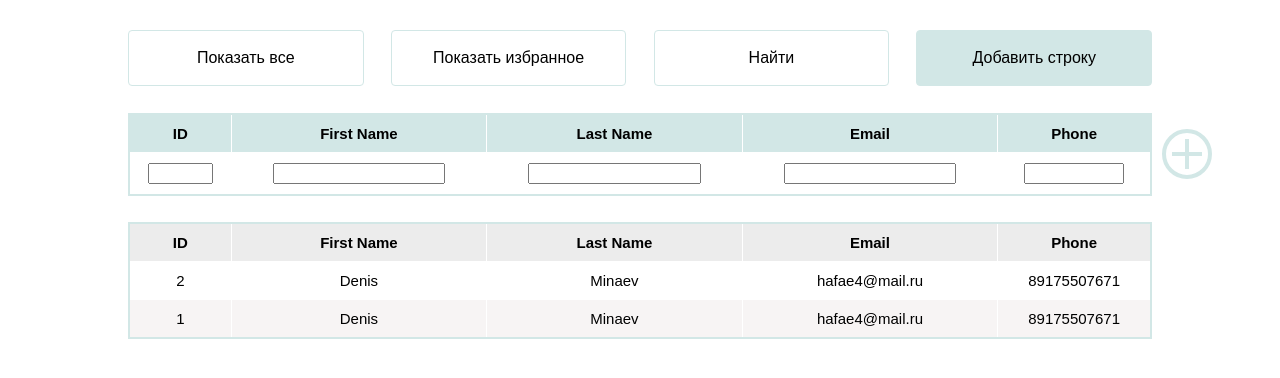
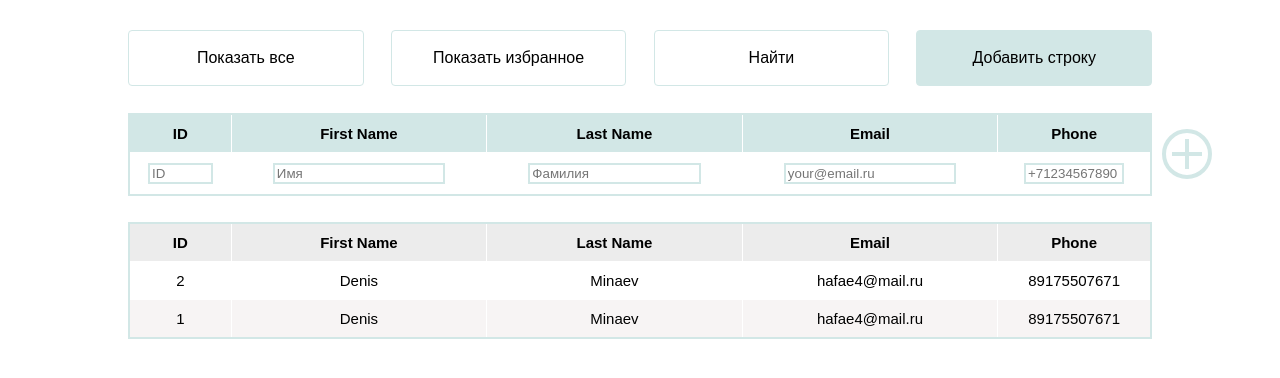
Before and after one commit to de-evg/future-test, a React (Create React App) app: page / in a window 1280 px wide. Both pictures are taken after a click on the button "Добавить строку". Shown: the top 378 px of the page. Built offline with nearby package versions, Linux system fonts and the light colour scheme.

Commit message:
wip. валидация формы

```diff
--- a/public/css/style.css
+++ b/public/css/style.css
@@ -130,8 +130,18 @@ tr .table__data:first-child {
   width: 1084px;
 }
 
-.add-row-form  input {
+.add-row-form input {
   width: 70%;
+  border: unset;
+  border: 2px solid #d2e7e6;
+}
+
+.add-row-form input:hover {
+  border-color:  #128277;
+}
+
+.add-row-form  input:valid {
+  border-color: #d2e7e6;
 }
 
 .add-row-form table {
--- a/src/components/add-input-email/add-input-email.jsx
+++ b/src/components/add-input-email/add-input-email.jsx
@@ -7,11 +7,11 @@ import {NameSpace} from '../../store/reducers/root';
 const AddInputEmail = ({email, updateInput}) => {
   const handleChange = useCallback((evt) => {
     evt.preventDefault();
-    updateInput({email: evt.target.value})
+    updateInput({email: evt.target.value, isEmailValid: true})
   }, [updateInput])
 
   return (
-    <input id="id" type="text" value={email} onChange={handleChange} />
+    <input id="id" type="email" value={email} onChange={handleChange} placeholder="your@email.ru" required />
   );
 };
 
@@ -20,14 +20,14 @@ AddInputEmail.propTypes = {
   updateInput: PropTypes.func.isRequired
 }
 
-const mapStateToProps = (state) => (({
+const mapStateToProps = (state) => ({
   email: state[NameSpace.NEW_ROW].email
-}));
+});
 
 const mapDispatchToProps = (dispatch) => ({
   updateInput(newValue) {
     dispatch(ActionCreator.updateNewRow(newValue))
   }
-})
+});
 
 export default connect(mapStateToProps, mapDispatchToProps)(AddInputEmail);
--- a/src/components/add-input-firstname/add-input-firstname.jsx
+++ b/src/components/add-input-firstname/add-input-firstname.jsx
@@ -7,11 +7,11 @@ import {NameSpace} from '../../store/reducers/root';
 const AddInputFirstname = ({firstName, updateInput}) => {
   const handleChange = useCallback((evt) => {
     evt.preventDefault();
-    updateInput({firstName: evt.target.value})
+    updateInput({firstName: evt.target.value, isFirstNameValid: true})
   }, [updateInput])
 
   return (
-    <input id="id" type="text" value={firstName} onChange={handleChange} />
+    <input id="id" type="text" value={firstName} onChange={handleChange} placeholder="Имя" required />
   );
 };
 
--- a/src/components/add-input-id/add-input-id.jsx
+++ b/src/components/add-input-id/add-input-id.jsx
@@ -1,33 +1,77 @@
-import React, {useCallback} from 'react';
-import PropTypes from 'prop-types';
-import {connect} from 'react-redux';
-import {ActionCreator} from "../../store/action";
-import {NameSpace} from '../../store/reducers/root';
+import React, { useCallback, useRef } from "react";
+import PropTypes from "prop-types";
+import { connect } from "react-redux";
+import { ActionCreator } from "../../store/action";
+import { NameSpace } from "../../store/reducers/root";
 
-const AddInputID = ({id, updateInput}) => {
-  const handleChange = useCallback((evt) => {
-    evt.preventDefault();
-    updateInput({id: evt.target.value})
-  }, [updateInput])
+const AddInputID = ({ id, updateInput, users }) => {
+  const idRef = useRef();
+
+  const handleChange = useCallback(
+    (evt) => {
+      evt.preventDefault();
+
+      const validateInput = (value) => {
+        const index = users.findIndex((user) => user.id === value);
+        return index === -1;
+      };
+
+      const isValid = validateInput(+evt.target.value);
+
+      if (isValid) {
+        idRef.current.style.borderColor = "#d2e7e6";
+      } else {
+        idRef.current.style.borderColor = "red";
+      }
+      updateInput({ id: +evt.target.value, isIdValid: isValid });
+    },
+    [updateInput, users]
+  );
 
   return (
-    <input id="id" type="number" value={id} onChange={handleChange} />
+    <input
+      ref={idRef}
+      id="id"
+      type="number"
+      value={id}
+      onChange={handleChange}
+      placeholder="ID"
+      required
+    />
   );
 };
 
 AddInputID.propTypes = {
   id: PropTypes.oneOfType([PropTypes.string, PropTypes.number]).isRequired,
-  updateInput: PropTypes.func.isRequired
-}
+  updateInput: PropTypes.func.isRequired,
+  users: PropTypes.arrayOf(
+    PropTypes.shape({
+      id: PropTypes.oneOfType([PropTypes.string, PropTypes.number]).isRequired,
+      firstName: PropTypes.string.isRequired,
+      lastName: PropTypes.string.isRequired,
+      email: PropTypes.string.isRequired,
+      phone: PropTypes.oneOfType([PropTypes.string, PropTypes.number])
+        .isRequired,
+      address: PropTypes.shape({
+        streetAddress: PropTypes.string,
+        city: PropTypes.string,
+        state: PropTypes.string,
+        zip: PropTypes.string,
+      }),
+      description: PropTypes.string,
+    })
+  ),
+};
 
-const mapStateToProps = (state) => (({
-  id: state[NameSpace.NEW_ROW].id
-}));
+const mapStateToProps = (state) => ({
+  id: state[NameSpace.NEW_ROW].id,
+  users: state[NameSpace.USERS_DATA].users,
+});
 
 const mapDispatchToProps = (dispatch) => ({
   updateInput(newValue) {
-    dispatch(ActionCreator.updateNewRow(newValue))
-  }
-})
+    dispatch(ActionCreator.updateNewRow(newValue));
+  },
+});
 
 export default connect(mapStateToProps, mapDispatchToProps)(AddInputID);
--- a/src/components/add-input-lastname/add-input-lastname.jsx
+++ b/src/components/add-input-lastname/add-input-lastname.jsx
@@ -7,11 +7,11 @@ import {NameSpace} from '../../store/reducers/root';
 const AddInputLastname = ({lastName, updateInput}) => {
   const handleChange = useCallback((evt) => {
     evt.preventDefault();
-    updateInput({lastName: evt.target.value})
+    updateInput({lastName: evt.target.value, isLastNameValid: true})
   }, [updateInput])
 
   return (
-    <input id="id" type="text" value={lastName} onChange={handleChange} />
+    <input id="id" type="text" value={lastName} onChange={handleChange} placeholder="Фамилия" required />
   );
 };
 
--- a/src/components/add-input-phone/add-input-phone.jsx
+++ b/src/components/add-input-phone/add-input-phone.jsx
@@ -7,11 +7,11 @@ import {NameSpace} from '../../store/reducers/root';
 const AddInputPhone = ({phone, updateInput}) => {
   const handleChange = useCallback((evt) => {
     evt.preventDefault();
-    updateInput({phone: evt.target.value})
+    updateInput({phone: evt.target.value, isPhoneValid: true})
   }, [updateInput])
 
   return (
-    <input id="id" type="text" value={phone} onChange={handleChange} />
+    <input id="id" type="tel" value={phone} onChange={handleChange} placeholder="+71234567890" pattern="+\d[0-9]\s([0-9]{3}\s([0-9]{3})\s([0-9]{2})\s([0-9]{2}" required />
   );
 };
 
--- a/src/components/add-table-form/add-table-form.jsx
+++ b/src/components/add-table-form/add-table-form.jsx
@@ -7,7 +7,21 @@ import {NameSpace} from '../../store/reducers/root';
 import {showingStatus} from '../../const';
 import {ActionCreator} from "../../store/action";
 
-const AddTableForm = ({addRowFormVisualStatus, submitNewRow, resetInputs, id, firstName, lastName, email, phone}) => {
+const AddTableForm = ({
+  addRowFormVisualStatus,
+  submitNewRow,
+  resetInputs,
+  id,
+  firstName,
+  lastName,
+  email,
+  phone,
+  isIdValid,
+  isFirstNameValid,
+  isLastNameValid,
+  isPhoneValid,
+  isEmailValid}) => {
+
   let visualClass = "";
   if (addRowFormVisualStatus === showingStatus.HIDE) {
     visualClass = "add-row-form--hidden";
@@ -18,11 +32,13 @@ const AddTableForm = ({addRowFormVisualStatus, submitNewRow, resetInputs, id, fi
 
   const handleSubmit = useCallback((evt) => {
     evt.preventDefault();
-    submitNewRow({
-      id, firstName, lastName, email, phone
-    });
-    resetInputs();
-  }, [submitNewRow, resetInputs, id, firstName, lastName, email, phone]);
+    if (isIdValid && isFirstNameValid && isLastNameValid && isPhoneValid && isEmailValid) {
+      submitNewRow({
+        id, firstName, lastName, email, phone
+      });
+      resetInputs();
+    }
+  }, [submitNewRow, resetInputs, id, firstName, lastName, email, phone,isIdValid, isFirstNameValid, isLastNameValid, isPhoneValid, isEmailValid]);
 
   return (
     <form onSubmit={handleSubmit} action="#" className={`add-row-form ${visualClass}`}>
@@ -41,6 +57,11 @@ AddTableForm.propTypes = {
   lastName: PropTypes.string.isRequired,
   email: PropTypes.string.isRequired,
   phone: PropTypes.oneOfType([PropTypes.string, PropTypes.number]).isRequired,
+  isIdValid: PropTypes.bool.isRequired,
+  isFirstNameValid: PropTypes.bool.isRequired,
+  isLastNameValid: PropTypes.bool.isRequired,
+  isPhoneValid: PropTypes.bool.isRequired,
+  isEmailValid: PropTypes.bool.isRequired,
 };
 
 const mapStateToProps = (state) => ({
@@ -50,6 +71,11 @@ const mapStateToProps = (state) => ({
   lastName: state[NameSpace.NEW_ROW].lastName,
   phone: state[NameSpace.NEW_ROW].phone,
   email: state[NameSpace.NEW_ROW].email,
+  isIdValid: state[NameSpace.NEW_ROW].isIdValid,
+  isFirstNameValid: state[NameSpace.NEW_ROW].isFirstNameValid,
+  isLastNameValid: state[NameSpace.NEW_ROW].isLastNameValid,
+  isPhoneValid: state[NameSpace.NEW_ROW].isPhoneValid,
+  isEmailValid: state[NameSpace.NEW_ROW].isEmailValid,
 });
 
 const mapDispatchToProps = (dispatch) => ({
--- a/src/store/reducers/new-row/new-row.js
+++ b/src/store/reducers/new-row/new-row.js
@@ -6,7 +6,12 @@ const initialState = {
   firstName: "",
   lastName: "",
   phone: "",
-  email: ""
+  email: "",
+  isIdValid: false,
+  isFirsNameValid: false,
+  isLastNameValid: false,
+  isPhoneValid: false,
+  isEmailValid: false
 };
 
 export const newRow = (state = initialState, action) => {
--- a/src/store/reducers/users-data/users-data.js
+++ b/src/store/reducers/users-data/users-data.js
@@ -1,5 +1,5 @@
 /* eslint-disable default-case */
-import {ActionType} from "../../action";
+import { ActionType } from "../../action";
 
 const initialState = {
   users: [
@@ -35,17 +35,27 @@ const initialState = {
 };
 
 const updateUsers = (users, update) => {
-  return [update, ...users];
+  const updateWithTemplate = {
+    ...update,
+    address: {
+      streetAddress: "",
+      city: "",
+      state: "",
+      zip: "",
+    },
+    description: "",
+  };
+  return [updateWithTemplate, ...users];
 };
 
 export const usersData = (state = initialState, action) => {
   switch (action.type) {
     case ActionType.ON_LOAD:
-      return {...state, ...action.payload}
+      return { ...state, ...action.payload };
 
     case ActionType.UPDATE_USERS:
       const newUsers = updateUsers(state.users, action.payload);
-      return {...state, ...{users: newUsers}}
+      return { ...state, ...{ users: newUsers } };
   }
   return state;
 };
```
